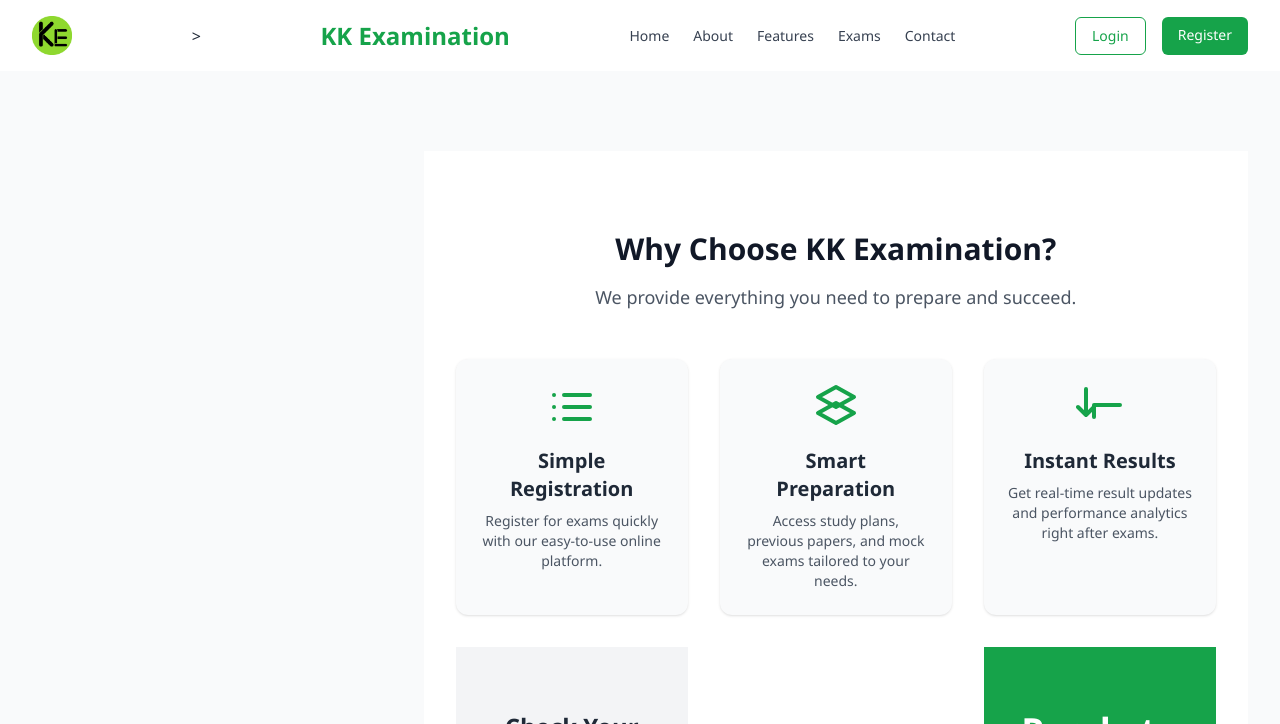
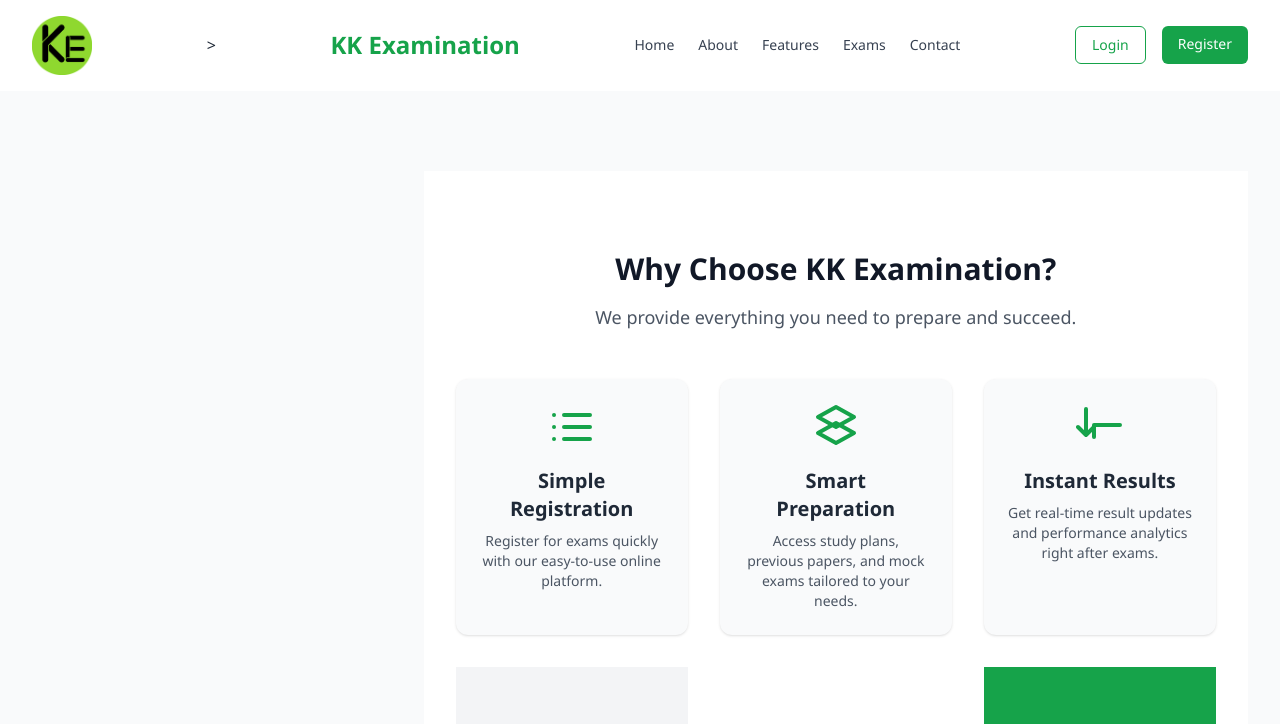
Before and after one commit to kk7535/KK-EXAMINATION, a plain HTML site: page index.html in a window 1280 px wide. Shown: the top 724 px of the page. Drawn offline with nearby package versions, Linux system fonts and the light colour scheme.

Commit message:
Update index.html

```diff
--- a/index.html
+++ b/index.html
@@ -11,7 +11,7 @@
   <!-- Header -->
   <header class="w-full shadow-sm">
     <div class="max-w-7xl mx-auto px-4 sm:px-6 lg:px-8 py-4 flex items-center justify-between">
-      <img src="PicsArt_11-14-03.18.07.png" alt="KK Examination Logo" width="40">
+      <img src="PicsArt_11-14-03.18.07.png" alt="KK Examination Logo" width="60">
 >
       <div class="text-2xl font-bold text-green-600">
         KK Examination
```
